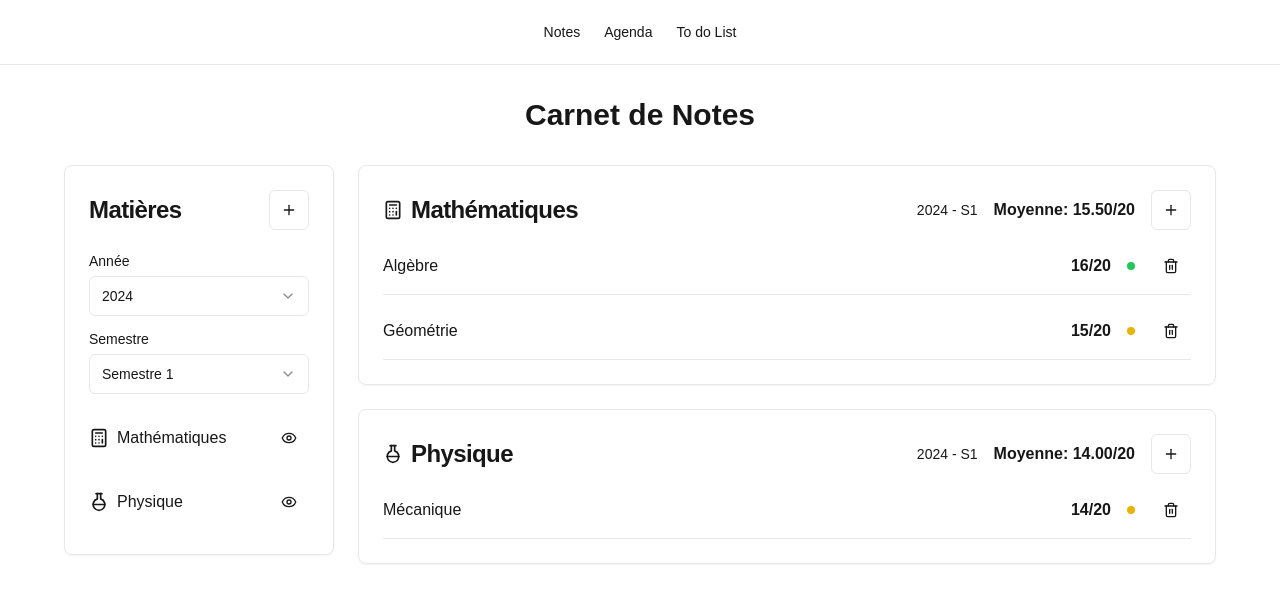
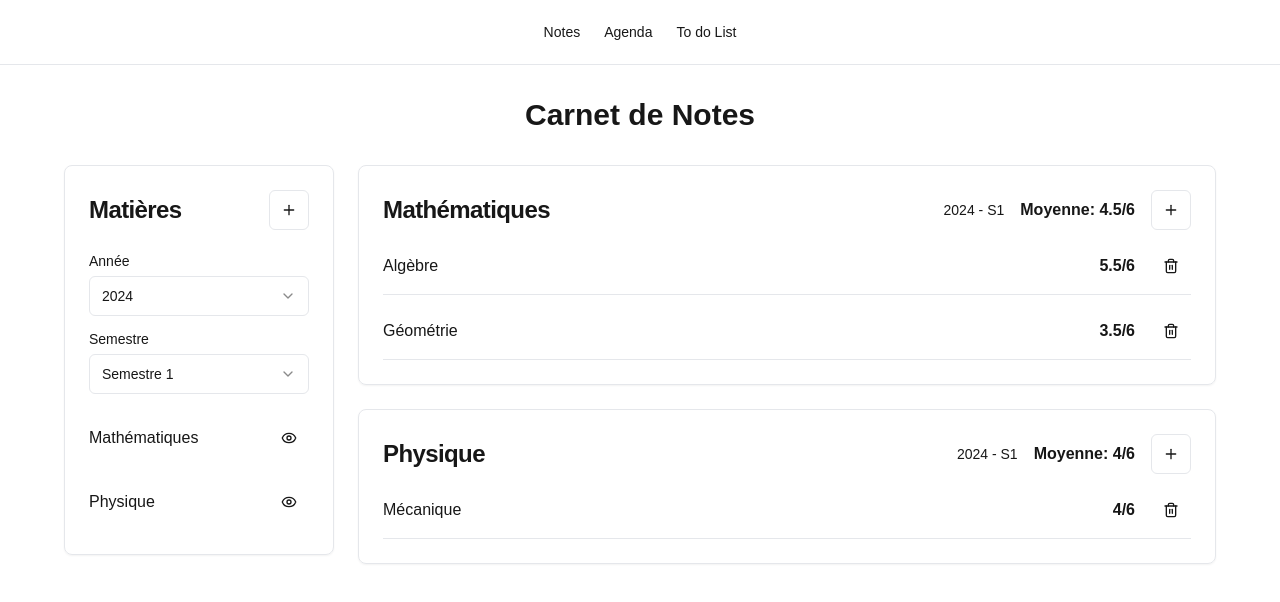
Before and after one commit to gabpereirach/schedule, a Next.js app: page / in a window 1280 px wide. Shown: the top 602 px of the page. Built offline with nearby package versions, Linux system fonts and the light colour scheme.

Commit message:
Delete icons and color of average

```diff
--- a/src/app/page.tsx
+++ b/src/app/page.tsx
@@ -7,32 +7,22 @@ import { Dialog, DialogContent, DialogHeader, DialogTitle, DialogTrigger } from
 import { Input } from "@/components/ui/input";
 import { Label } from "@/components/ui/label";
 import { Select, SelectContent, SelectItem, SelectTrigger, SelectValue } from "@/components/ui/select";
-import { Book, Brain, Calculator, FlaskRound, Palette, Plus, Pencil, Trash2, Eye, EyeOff } from "lucide-react";
+import { Plus, Trash2, Eye, EyeOff } from "lucide-react";
 
 // Types définissant la structure des données
 type Grade = {
-  id: string;      // Identifiant unique de la note
-  title: string;   // Titre du devoir/examen
-  grade: number;   // Note obtenue
-  year: number;    // Année scolaire
-  semester: number; // Semestre
+	id: string;
+	title: string;
+	grade: number;
+	year: number;
+	semester: number;
 };
 
 type Subject = {
-  id: string;                        // Identifiant unique de la matière
-  name: string;                      // Nom de la matière
-  icon: keyof typeof subjectIcons;   // Icône associée à la matière
-  grades: Grade[];                   // Liste des notes de la matière
-  visible: boolean;                  // État de visibilité de la matière
-};
-
-// Définition des icônes disponibles pour les matières
-const subjectIcons = {
-  Calculator: <Calculator className="w-5 h-5" />, // Mathématiques
-  Brain: <Brain className="w-5 h-5" />,          // Sciences cognitives
-  Flask: <FlaskRound className="w-5 h-5" />,     // Sciences
-  Palette: <Palette className="w-5 h-5" />,      // Arts
-  Book: <Book className="w-5 h-5" />,            // Littérature
+	id: string;
+	name: string;
+	grades: Grade[];
+	visible: boolean;
 };
 
 // Calcule la moyenne des notes
@@ -50,19 +40,17 @@ export default function Home() {
 		{
 			id: "math",
 			name: "Mathématiques",
-      icon: "Calculator",
 			grades: [
-        { id: "m1", title: "Algèbre", grade: 16, year: 2024, semester: 1 },
-        { id: "m2", title: "Géométrie", grade: 15, year: 2024, semester: 1 },
+				{ id: "m1", title: "Algèbre", grade: 5.5, year: 2024, semester: 1 },
+				{ id: "m2", title: "Géométrie", grade: 3.5, year: 2024, semester: 1 },
 			],
 			visible: true,
 		},
 		{
 			id: "physics",
 			name: "Physique",
-      icon: "Flask",
 			grades: [
-        { id: "p1", title: "Mécanique", grade: 14, year: 2024, semester: 1 },
+				{ id: "p1", title: "Mécanique", grade: 4, year: 2024, semester: 1 },
 			],
 			visible: true,
 		},
@@ -71,7 +59,7 @@ export default function Home() {
 	// États pour le filtrage et l'ajout de données
 	const [selectedYear, setSelectedYear] = useState(2024);
 	const [selectedSemester, setSelectedSemester] = useState(1);
-  const [newSubject, setNewSubject] = useState({ name: "", icon: "Book" as keyof typeof subjectIcons });
+	const [newSubject, setNewSubject] = useState({ name: "" });
 	const [newGrade, setNewGrade] = useState({ title: "", grade: "" });
 
 	// Ajoute une nouvelle matière à la liste
@@ -80,11 +68,10 @@ export default function Home() {
 		setSubjects(prev => [...prev, {
 			id: Date.now().toString(),
 			name: newSubject.name,
-      icon: newSubject.icon,
 			grades: [],
 			visible: true,
 		}]);
-    setNewSubject({ name: "", icon: "Book" }); // Réinitialise le formulaire
+		setNewSubject({ name: "" }); // Réinitialise le formulaire
 	};
 
 	// Ajoute une nouvelle note à une matière
@@ -158,25 +145,6 @@ export default function Home() {
 													onChange={e => setNewSubject(prev => ({ ...prev, name: e.target.value }))}
 												/>
 											</div>
-                      <div className="grid gap-2">
-                        <Label>Icône</Label>
-                        <Select
-                          value={newSubject.icon}
-                          onValueChange={value => setNewSubject(prev => ({ ...prev, icon: value as keyof typeof subjectIcons }))}
-                        >
-                          <SelectTrigger><SelectValue /></SelectTrigger>
-                          <SelectContent>
-                            {Object.entries(subjectIcons).map(([key]) => (
-                              <SelectItem key={key} value={key}>
-                                <div className="flex items-center gap-2">
-                                  {subjectIcons[key as keyof typeof subjectIcons]}
-                                  {key}
-                                </div>
-                              </SelectItem>
-                            ))}
-                          </SelectContent>
-                        </Select>
-                      </div>
 											<Button onClick={addSubject}>Ajouter</Button>
 										</div>
 									</DialogContent>
@@ -215,7 +183,6 @@ export default function Home() {
 									{subjects.filter(hasGradesInPeriod).map(subject => (
 										<div key={subject.id} className="flex items-center justify-between py-2">
 											<div className="flex items-center gap-2">
-                        {subjectIcons[subject.icon]}
 												<span>{subject.name}</span>
 											</div>
 											<Button
@@ -240,12 +207,12 @@ export default function Home() {
 								.map(subject => {
 									const periodGrades = filteredGrades(subject.grades);
 									const average = calculateAverage(periodGrades);
+									const formattedAverage = parseFloat(average.toFixed(2));
 
 									return (
 										<Card key={subject.id}>
 											<CardHeader className="flex flex-row items-center justify-between space-y-0 pb-2">
 												<CardTitle className="flex items-center gap-2">
-                          {subjectIcons[subject.icon]}
 													{subject.name}
 												</CardTitle>
 												<div className="flex items-center gap-4">
@@ -253,7 +220,7 @@ export default function Home() {
 														{selectedYear} - S{selectedSemester}
 													</span>
 													<span className="font-semibold">
-                            Moyenne: {average.toFixed(2)}/20
+														Moyenne: {formattedAverage}/6
 													</span>
 													{/* Dialog pour ajouter une nouvelle note */}
 													<Dialog>
@@ -278,8 +245,8 @@ export default function Home() {
 																	<Label>Note</Label>
 																	<Input
 																		type="number"
-                                    min="0"
-                                    max="20"
+																		min="1"
+																		max="6"
 																		value={newGrade.grade}
 																		onChange={e => setNewGrade(prev => ({ ...prev, grade: e.target.value }))}
 																	/>
@@ -297,13 +264,7 @@ export default function Home() {
 														<div key={grade.id} className="flex items-center justify-between py-2 border-b">
 															<span>{grade.title}</span>
 															<div className="flex items-center gap-4">
-                                <span className="font-semibold">{grade.grade}/20</span>
-                                {/* Indicateur visuel de la note */}
-                                <div className={`w-2 h-2 rounded-full ${
-                                  grade.grade >= 16 ? "bg-green-500" :  // Très bien
-                                  grade.grade >= 14 ? "bg-yellow-500" : // Bien
-                                  "bg-red-500"                         // À améliorer
-                                }`} />
+																<span className="font-semibold">{grade.grade}/6</span>
 																<Button
 																	variant="ghost"
 																	size="icon"
```
Lines whose indentation alone changed are shown as unchanged.
